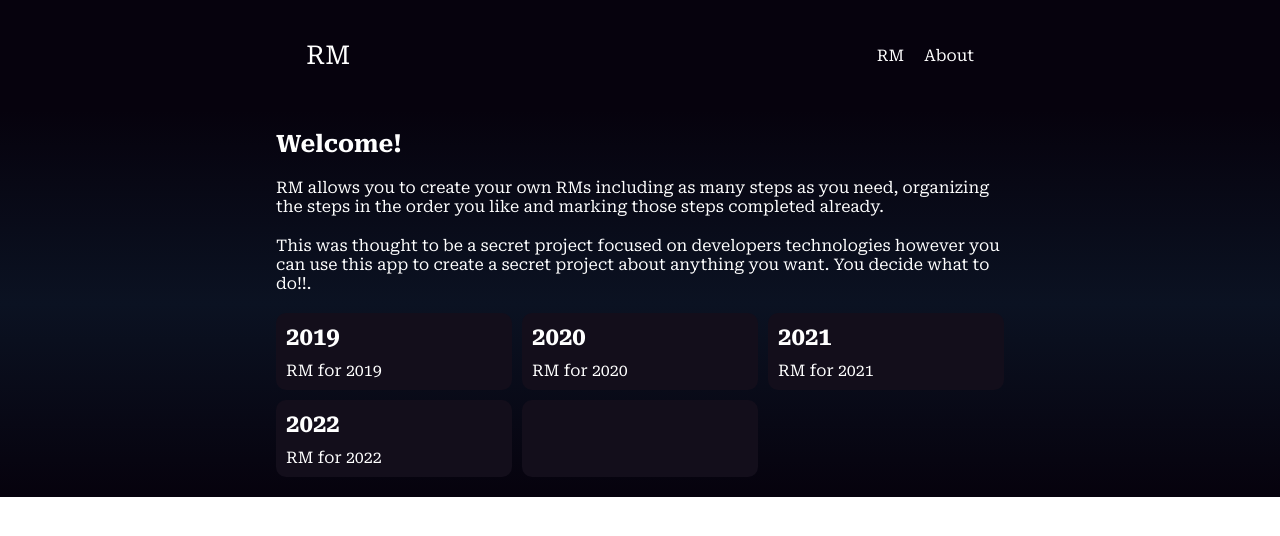
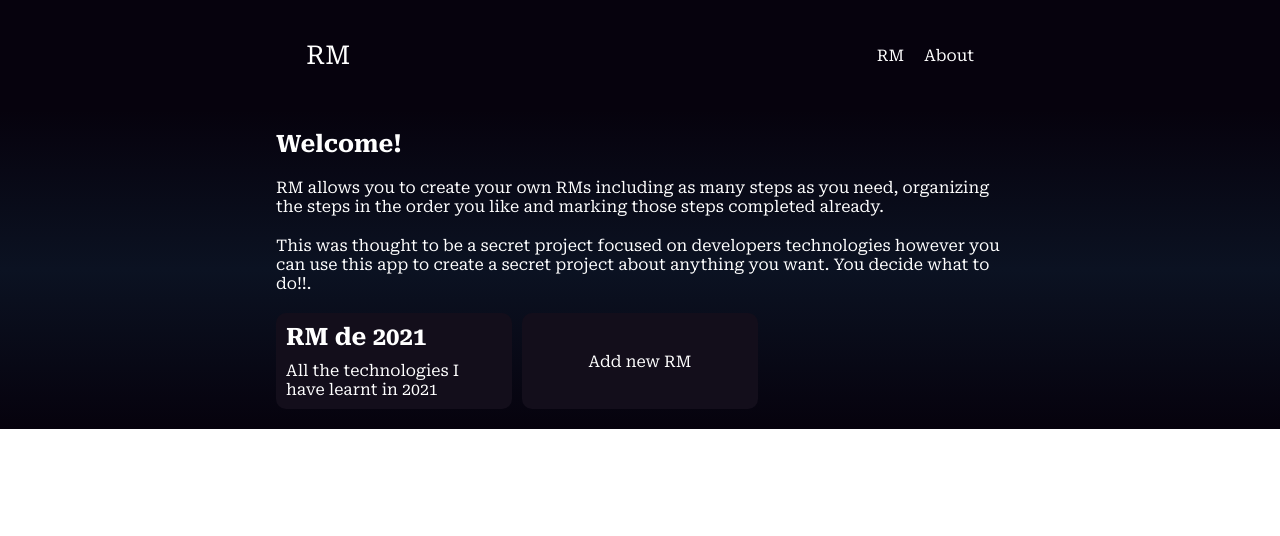
Before and after one commit to borjgd/r-m, a Vue app: page /#/ in a window 1280 px wide. Shown: the top 536 px of the page. Built offline with nearby package versions, Linux system fonts and the light colour scheme; data requests are answered from the project's data file.

Commit message:
Modify RoadmapList layout and logic
Delete old RMs structure in data function. Add import of axios call to the mock api. Add created function and call the mock api getting all RMs

Modify RoadmapList layout adding an extra option for creating a new RM

```diff
--- a/src/components/RoadmapList.vue
+++ b/src/components/RoadmapList.vue
@@ -1,42 +1,32 @@
 <template>
   <div class="rm">
-    <a class="rm-item" v-for="item in rmResume" v-bind:key="item.id">
-      <h2>{{ item.rmTitle }}</h2>
-      <p>{{ item.rmResume }}</p>
+    <a class="rm-item" v-for="item in rmList" v-bind:key="item.id">
+      <h2>{{ item.title }}</h2>
+      <p>{{ item.description }}</p>
     </a>
     <a href="" title="Add RM" class="rm-item rm-item-add">
-      <font-awesome-icon icon="fa-solid fa-circle-plus" size="2x" />
+      <font-awesome-icon
+        icon="fa-solid fa-circle-plus"
+        size="2x"
+        title="Add new RM"
+      />
+      <p>Add new RM</p>
     </a>
   </div>
 </template>
 <script>
+import { getRM } from "../api/lib/rm.js";
 export default {
   name: "RoadmapList",
   data() {
     return {
-      rmResume: [
-        {
-          id: "1",
-          rmTitle: "2019",
-          rmResume: "RM for 2019",
-        },
-        {
-          id: "2",
-          rmTitle: "2020",
-          rmResume: "RM for 2020",
-        },
-        {
-          id: "3",
-          rmTitle: "2021",
-          rmResume: "RM for 2021",
-        },
-        {
-          id: "4",
-          rmTitle: "2022",
-          rmResume: "RM for 2022",
-        },
-      ],
+      rmList: [],
     };
+  },
+  async created() {
+    let res = await getRM();
+    this.rmList = res.data;
+    console.log(res.data);
   },
 };
 </script>
@@ -77,8 +67,10 @@ export default {
 
 .rm-item-add {
   display: flex;
-  justify-content: center;
+  justify-content: space-around;
   align-items: center;
+  flex-direction: column;
   padding: 10px 10px;
+  text-decoration: none;
 }
 </style>
```
